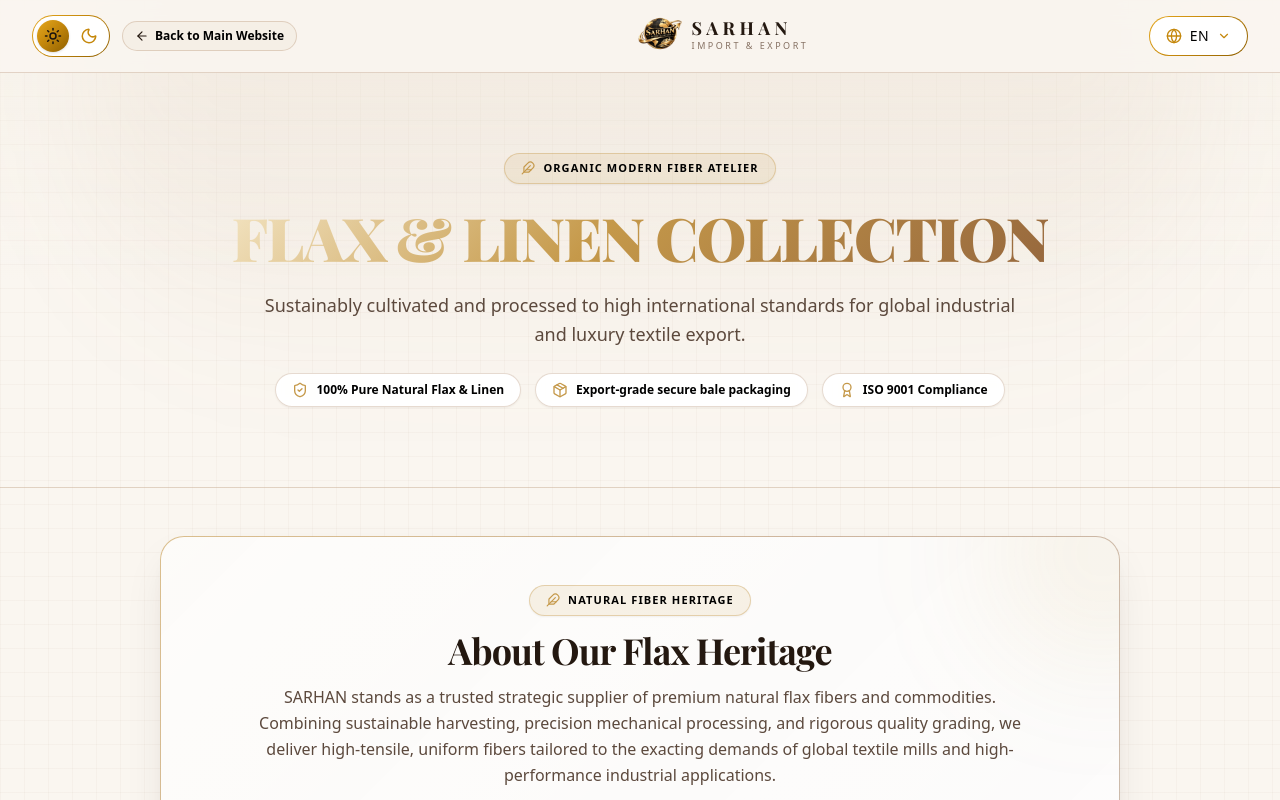
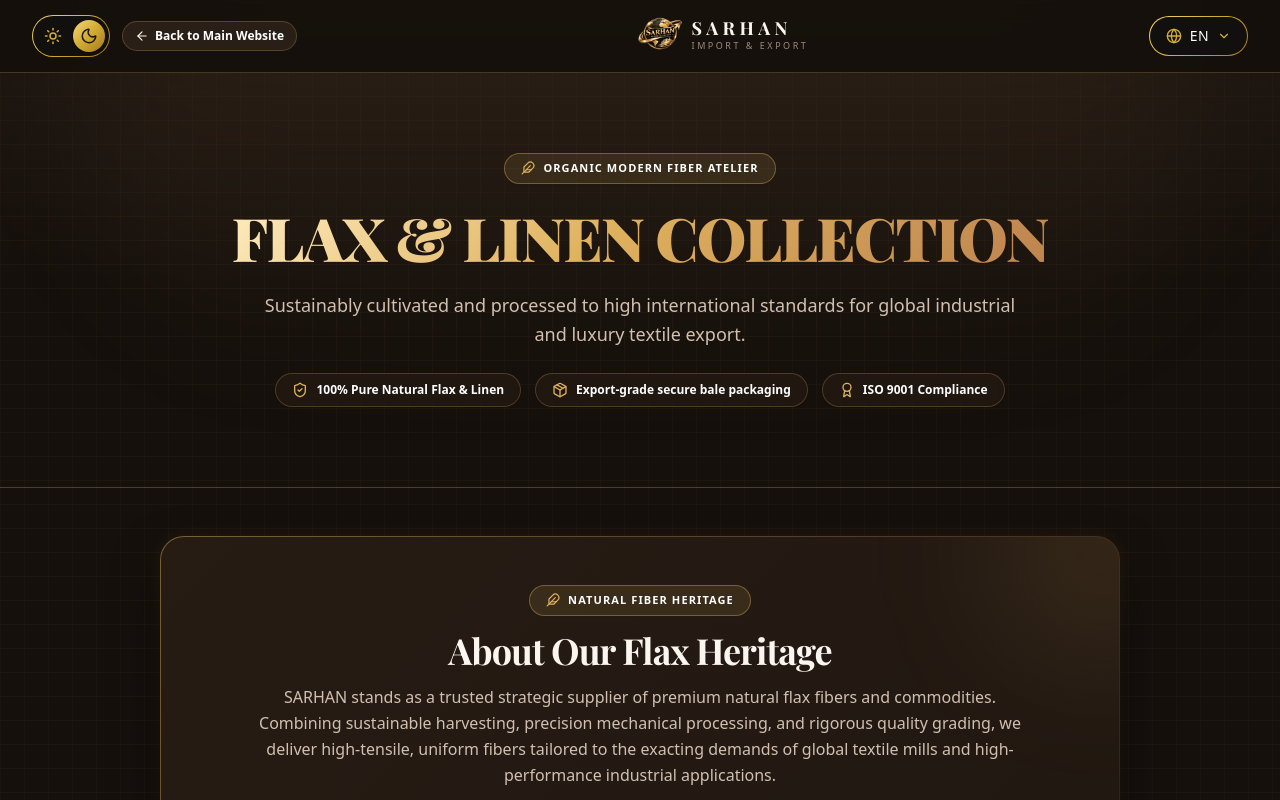
Before and after one commit to Ahmed-hagag8/sarhan-homepage, a Next.js app: page /products/flax-and-linen in a window 1280 px wide. Shown: the top 800 px of the page. Built offline with nearby package versions, Linux system fonts and the light colour scheme; a web font is replaced by a local one.

Commit message:
feat: set dark mode as default theme

```diff
--- a/src/app/layout.tsx
+++ b/src/app/layout.tsx
@@ -168,7 +168,7 @@ export default function RootLayout({
       >
         <ThemeProvider
           attribute="class"
-          defaultTheme="light"
+          defaultTheme="dark"
           enableSystem={false}
           disableTransitionOnChange
         >
--- a/src/components/theme-toggle.tsx
+++ b/src/components/theme-toggle.tsx
@@ -18,8 +18,8 @@ export function ThemeToggle() {
 
   React.useEffect(() => setMounted(true), [])
 
-  // Until mounted, default to light so server/client markup matches.
-  const isDark = mounted && resolvedTheme === 'dark'
+  // Until mounted, default to dark so server/client markup matches.
+  const isDark = mounted ? resolvedTheme === 'dark' : true
   const isLight = !isDark
 
   return (
```
